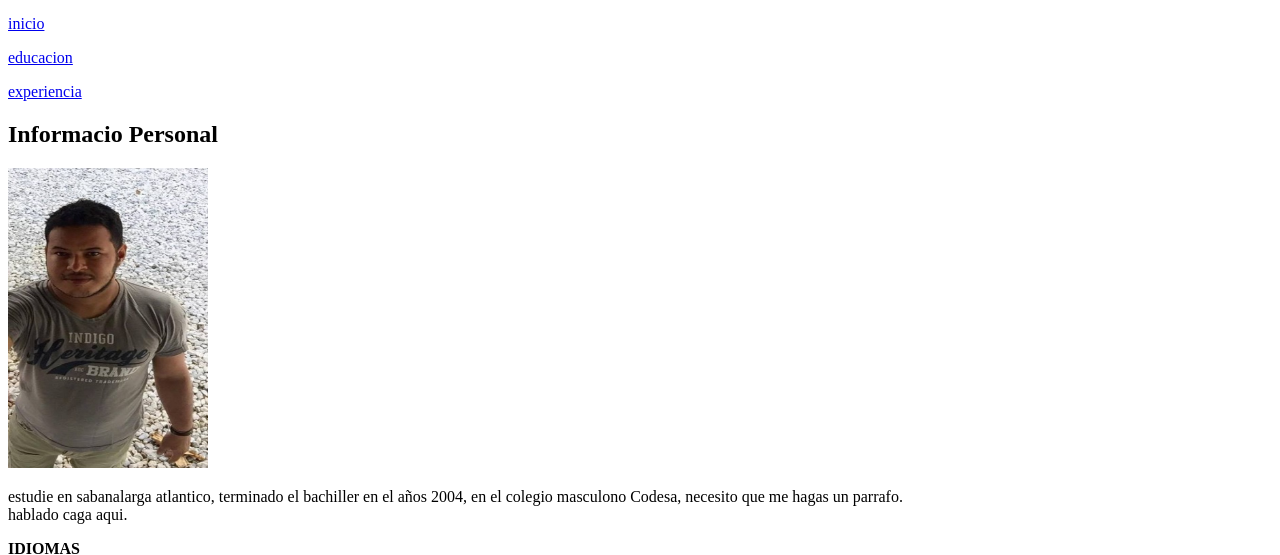
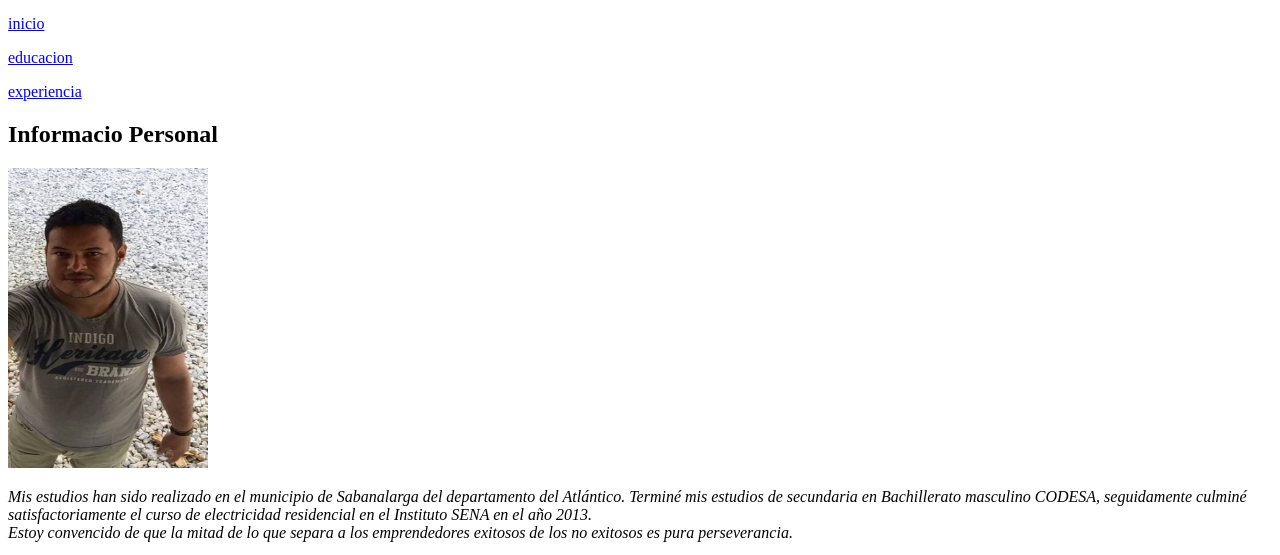
Before and after one commit to domenecheweb/proyecto-final, a plain HTML site: page index.html in a window 1280 px wide. Shown: the part 401-956 px from the top of the page. Drawn offline with Linux system fonts and the light colour scheme; files whose address does not match are found by name.

Commit message:
corriegiendo errores de escritura

```diff
--- a/index.html
+++ b/index.html
@@ -21,8 +21,8 @@
 	<h2>Informacio Personal</h2>
 	<img src="F:\fundamentos_de_html_jaime_domeneche\base\img\foto1.jpg" width="200px" height="300`px">
 <p>
-	estudie en sabanalarga atlantico, terminado el bachiller en el años 2004, en el colegio masculono Codesa, necesito que me hagas un parrafo.</br>
-	hablado caga aqui.
+	<em>Mis estudios han sido realizado en el municipio de Sabanalarga del departamento del Atlántico.</be> Terminé mis estudios de secundaria en Bachillerato masculino CODESA, seguidamente culminé satisfactoriamente el curso de electricidad residencial en el Instituto SENA en el año 2013.</br>
+	Estoy convencido de que la mitad de lo que separa a los emprendedores exitosos de los no exitosos es pura perseverancia.</em>
 </p>
 <p><strong>IDIOMAS</strong></p><strong><em>hablo</em></strong></p>
 <ul>
```
Also changed, not shown: experiencia.html (+2 -2 lines), github_url.txt (added).
